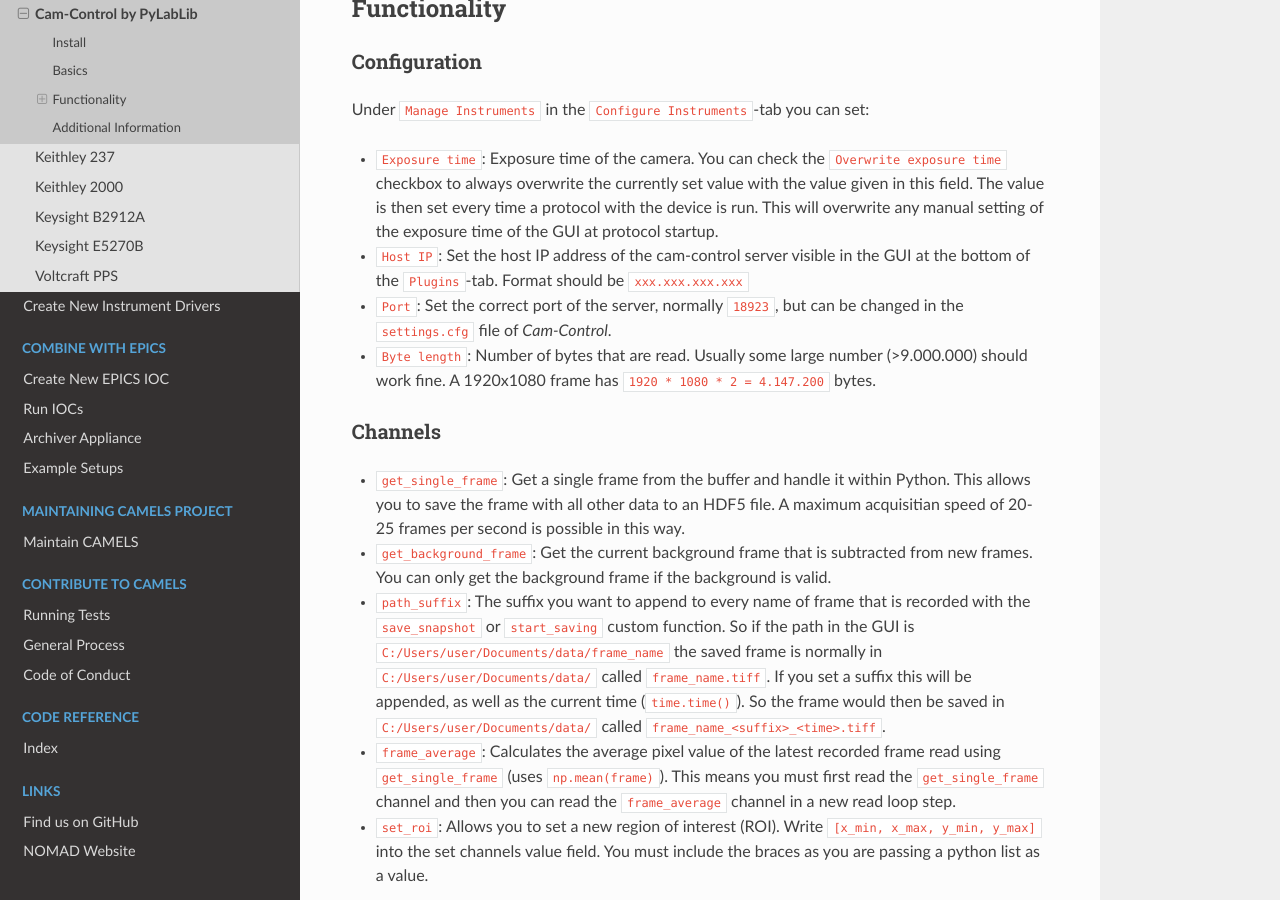
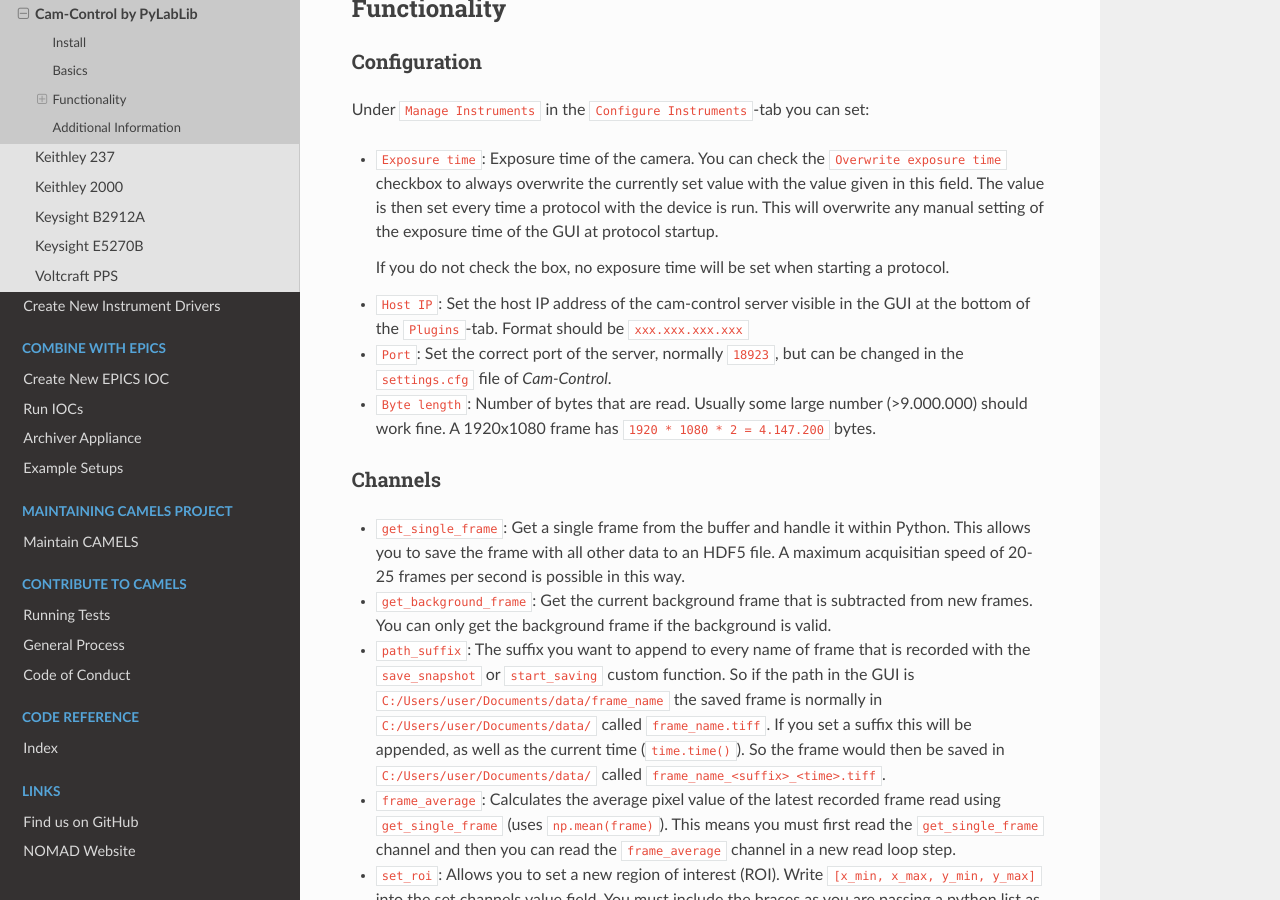
Before and after one commit to FAU-LAP/NOMAD-CAMELS, a Sphinx documentation site: the page built from docs/source/doc/instruments/cam_control_pylablib/cam_control_pylablib.md, in a window 1280 px wide and 900 px high, scrolled down 750 px. Built offline with Sphinx 7.4.7 and the Read the Docs theme 2.0.0, drawn with Linux system fonts in a browser that asks for light colours; pages that are not in the unit, such as notebooks, are missing from menus.

Commit message:
Add explanation about exposure time in cam_control_pylablib.md

```diff
--- a/docs/source/doc/instruments/cam_control_pylablib/cam_control_pylablib.md
+++ b/docs/source/doc/instruments/cam_control_pylablib/cam_control_pylablib.md
@@ -29,6 +29,8 @@
 Under `Manage Instruments` in the `Configure Instruments`-tab you can set:
 
 - `Exposure time`: Exposure time of the camera. You can check the `Overwrite exposure time` checkbox to always overwrite the currently set value with the value given in this field. The value is then set every time a protocol with the device is run. This will overwrite any manual setting of the exposure time of the GUI at protocol startup.
+
+  If you do not check the box, no exposure time will be set when starting a protocol.
 - `Host IP`: Set the host IP address of the cam-control server visible in the GUI at the bottom of the `Plugins`-tab. Format should be `xxx.xxx.xxx.xxx`
 - `Port`: Set the correct port of the server, normally `18923`, but can be changed in the `settings.cfg` file of _Cam-Control_.
 - `Byte length`: Number of bytes that are read. Usually some large number (>9.000.000) should work fine. A 1920x1080 frame has `1920 * 1080 * 2 = 4.147.200` bytes.
```
